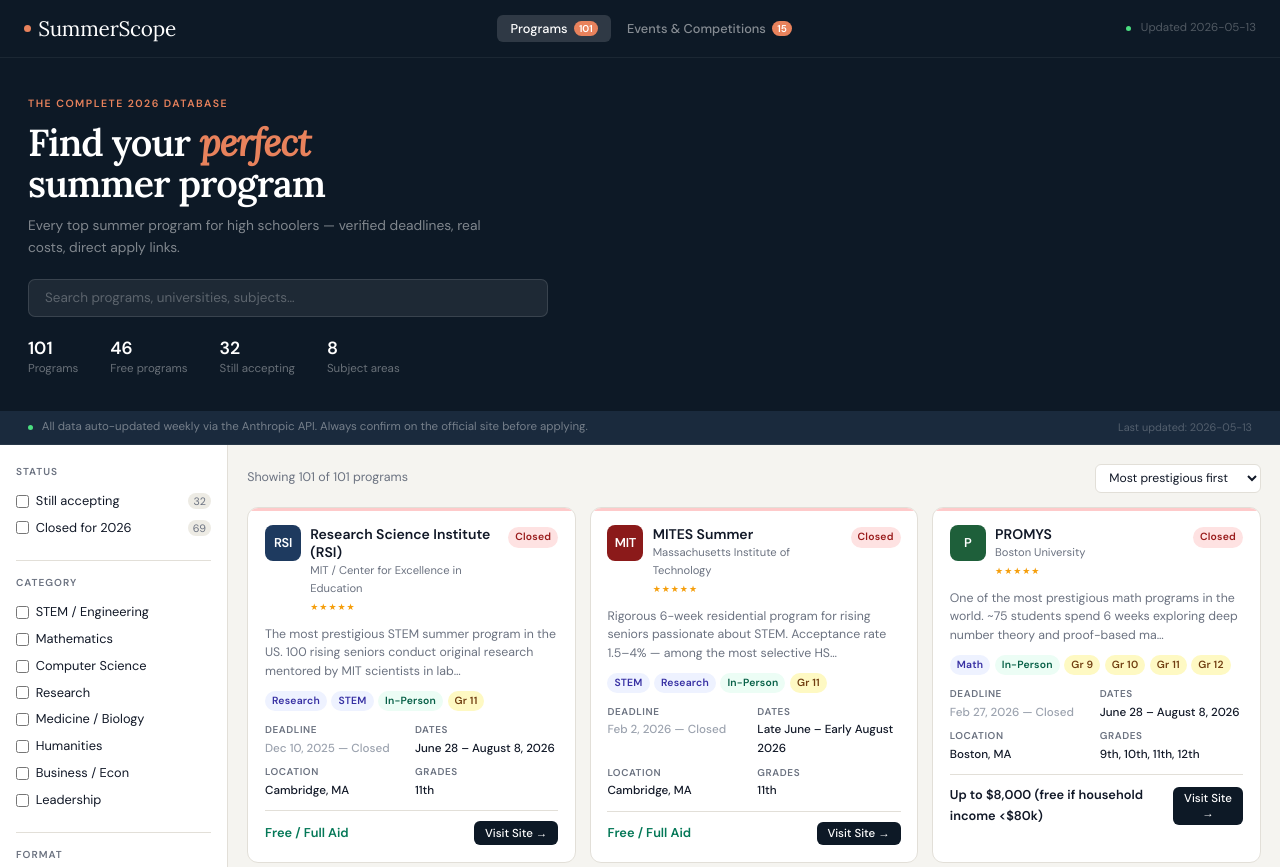
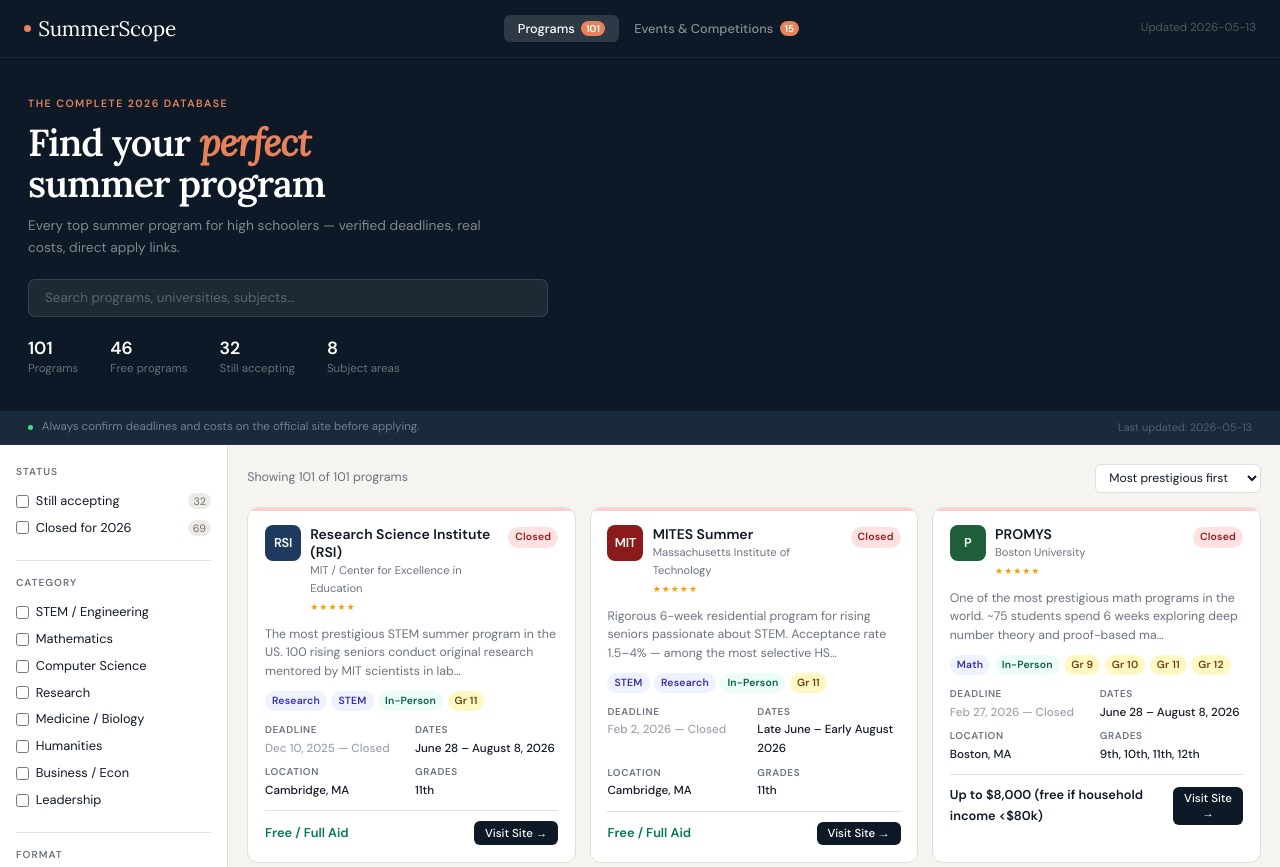
Before and after one commit to AdityaGaur77/Summer-scope, a plain HTML site: page index.html in a window 1280 px wide. Shown: the top 867 px of the page. Drawn offline with Linux system fonts and the light colour scheme.

Commit message:
Update index.html

```diff
--- a/index.html
+++ b/index.html
@@ -4,16 +4,12 @@
 <meta charset="UTF-8">
 <meta name="viewport" content="width=device-width, initial-scale=1.0">
 <title>SummerScope — Summer Programs & Events for High School Students</title>
-<meta name="description" content="The complete database of summer programs, hackathons, and competitions for high school students in grades 9–12. Auto-updated with verified deadlines and costs.">
+<meta name="description" content="The complete database of summer programs, hackathons, and competitions for high school students in grades 9–12. Verified deadlines and costs.">
 <meta name="keywords" content="summer programs high school, STEM summer programs, free summer programs, RSI, MITES, PROMYS, HCSSiM, SSP, hackathons high school, science competitions 2026">
 <meta property="og:title" content="SummerScope — Summer Programs & Events for High School Students">
-<meta property="og:description" content="Every prestigious summer program, hackathon, and competition for 9th–12th graders in one place. Auto-updated weekly.">
+<meta property="og:description" content="Every prestigious summer program, hackathon, and competition for 9th–12th graders in one place.">
 <meta property="og:type" content="website">
 <meta name="theme-color" content="#0D1926">
-<script>
-  window.si = window.si || function () { (window.siq = window.siq || []).push(arguments); };
-</script>
-<script defer src="/_vercel/speed-insights/script.js"></script>
 <link rel="preconnect" href="https://fonts.googleapis.com">
 <link href="https://fonts.googleapis.com/css2?family=Lora:ital,wght@0,400;0,600;1,400&family=DM+Sans:opsz,wght@9..40,300;9..40,400;9..40,500;9..40,600&display=swap" rel="stylesheet">
 <style>
@@ -36,8 +32,6 @@
 .ntab:hover{color:#fff;background:rgba(255,255,255,0.08)}
 .ntab.active{color:#fff;background:rgba(255,255,255,0.14)}
 .nbadge{background:#E8825C;color:#fff;font-size:0.62rem;font-weight:700;padding:1px 5px;border-radius:10px;margin-left:3px;vertical-align:top;margin-top:1px;display:inline-block}
-.nav-right{font-size:0.72rem;color:rgba(255,255,255,0.28);display:flex;align-items:center;gap:0.6rem}
-.update-dot{width:5px;height:5px;background:#4ADE80;border-radius:50%}
 
 /* LOADING */
 .loading-screen{display:flex;align-items:center;justify-content:center;min-height:60vh;flex-direction:column;gap:1rem;color:var(--muted)}
@@ -62,7 +56,6 @@
 .notice{background:#1A2A3D;border-bottom:1px solid rgba(255,255,255,0.06);padding:0.45rem 1.75rem;display:flex;align-items:center;justify-content:space-between;gap:.5rem;font-size:0.72rem;color:rgba(255,255,255,0.4)}
 .notice-left{display:flex;align-items:center;gap:0.55rem}
 .ndot{width:5px;height:5px;background:#4ADE80;border-radius:50%;flex-shrink:0}
-.notice-date{font-size:.68rem;color:rgba(255,255,255,.25)}
 
 /* PAGE */
 .page{display:none}.page.active{display:block}
@@ -189,7 +182,7 @@
   .hero h1{font-size:1.75rem}.sidebar{display:none}
   .grid{grid-template-columns:1fr}.egrid{grid-template-columns:1fr}
   .mgrid{grid-template-columns:1fr}.hstats{gap:1.1rem}
-  .ebody{padding:1rem}.nav-right{display:none}
+  .ebody{padding:1rem}
 }
 </style>
 </head>
@@ -201,9 +194,8 @@
     <button class="ntab active" onclick="showPage('programs',this)">Programs <span class="nbadge" id="pb">—</span></button>
     <button class="ntab" onclick="showPage('events',this)">Events & Competitions <span class="nbadge" id="eb-count">—</span></button>
   </div>
-  <div class="nav-right">
-    <span class="update-dot"></span>
-    <span id="nav-updated">Loading…</span>
+  <div class="nav-right" style="font-size:0.72rem;color:rgba(255,255,255,0.28);display:flex;align-items:center;gap:0.6rem">
+    <span id="nav-updated"></span>
   </div>
 </nav>
 
@@ -228,8 +220,8 @@
     </div>
   </div>
   <div class="notice">
-    <div class="notice-left"><span class="ndot"></span><span>All data auto-updated weekly via the Anthropic API. Always confirm on the official site before applying.</span></div>
-    <span class="notice-date" id="notice-date"></span>
+    <div class="notice-left"><span class="ndot"></span><span>Always confirm deadlines and costs on the official site before applying.</span></div>
+    <span style="font-size:.68rem;color:rgba(255,255,255,.25)" id="notice-date"></span>
   </div>
   <div class="layout">
     <aside class="sidebar" id="sidebar-programs">
@@ -322,7 +314,7 @@
 </div>
 
 <footer>
-  <p><strong>SummerScope</strong> — A free, open resource for high school students exploring summer opportunities. Data auto-updated weekly via the Anthropic API.</p>
+  <p><strong>SummerScope</strong> — A free, open resource for high school students exploring summer opportunities.</p>
   <p>All data is sourced from official program websites. Deadlines and costs change year to year — always verify on the official site before applying.</p>
   <p id="footer-meta" style="margin-top:.65rem"></p>
 </footer>
@@ -347,15 +339,6 @@
     }));
     E = data.events;
 
-    const meta = data.meta;
-    const lastUpdated = meta.lastUpdated || 'Unknown';
-
-    // Update nav and notice
-    document.getElementById('nav-updated').textContent = 'Updated ' + lastUpdated;
-    document.getElementById('notice-date').textContent = 'Last updated: ' + lastUpdated;
-    document.getElementById('footer-meta').textContent =
-      `Last updated: ${lastUpdated} · Programs: ${P.length} · Events: ${E.length} · Not affiliated with any program listed.`;
-
     // Update badge counts
     document.getElementById('pb').textContent = P.length;
     document.getElementById('eb-count').textContent = E.length;
@@ -365,6 +348,12 @@
     document.getElementById('oc').textContent = openCount;
     document.getElementById('ofc').textContent = openCount;
     document.getElementById('cfc').textContent = P.length - openCount;
+
+    const lastUpdated = (data.meta && data.meta.lastUpdated) || 'Unknown';
+    document.getElementById('nav-updated').textContent = 'Updated ' + lastUpdated;
+    document.getElementById('notice-date').textContent = 'Last updated: ' + lastUpdated;
+    document.getElementById('footer-meta').textContent =
+      `Last updated: ${lastUpdated} · Programs: ${P.length} · Events: ${E.length} · Not affiliated with any program listed.`;
 
     // Hide loading, show programs page
     document.getElementById('loading-screen').style.display = 'none';
@@ -562,6 +551,5 @@
 // ── INIT ───────────────────────────────────────────────────────────────────────
 loadData();
 </script>
-<script type="module" src="./analytics.bundle.js"></script>
 </body>
 </html>
```
